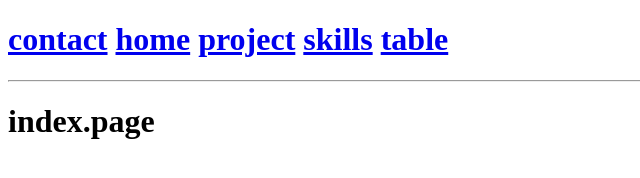
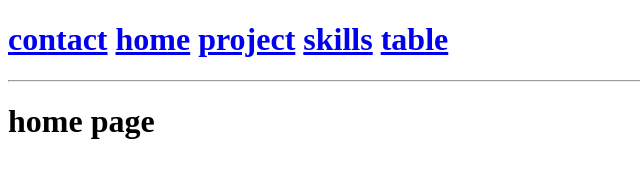
Before and after one commit to Kashif1122666/portfolio-website, a plain HTML site: page index.html in a window 1280 px wide. Shown: the full height of the page, 0-640 px from the left. Drawn offline with Linux system fonts and the light colour scheme.

Commit message:
name change

```diff
--- a/index.html
+++ b/index.html
@@ -15,6 +15,6 @@
 
         <a href="./table/table.html">table</a>
     </h1><hr>
-    <h1>index.page</h1>
+    <h1>home page</h1>
 </body>
 </html>
```
